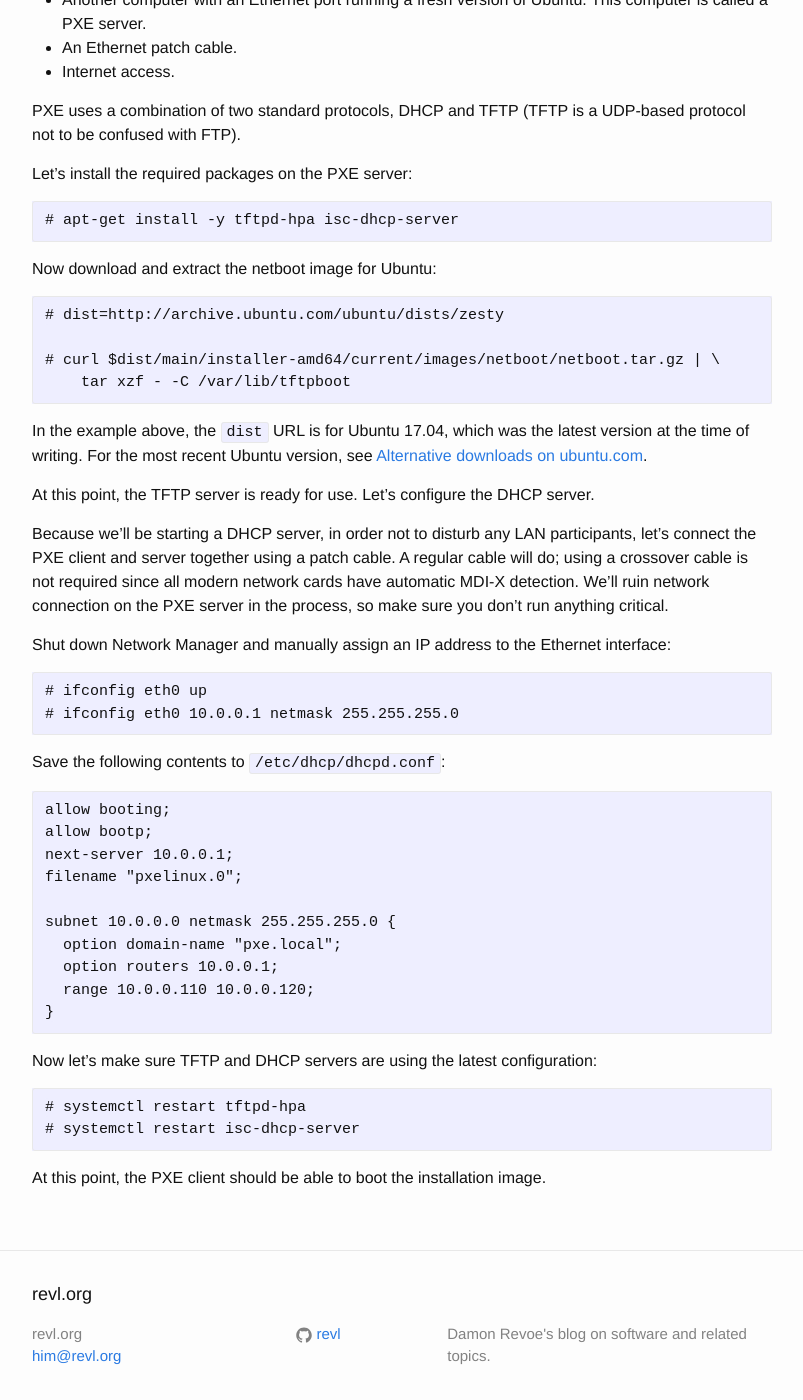
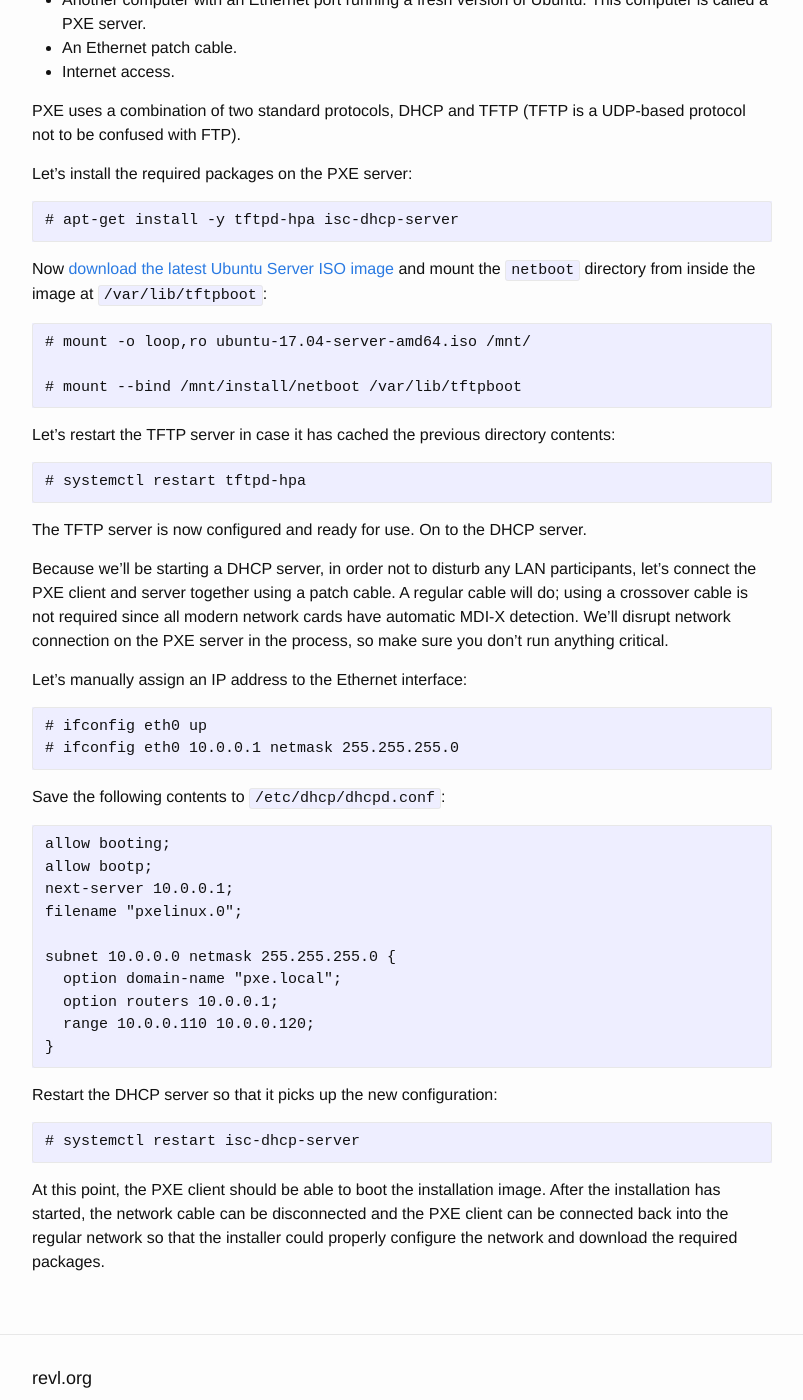
Before and after one commit to revl/revl.github.io, a Jekyll site: the page built from _posts/2017-04-19-pxe-boot.md, in a window 1280 px wide and 1400 px high, scrolled down 404 px. Shown: the whole window, without its empty margins (238-1041 px from the left). Built offline with Jekyll 4.4.1, drawn with Linux system fonts in a browser that asks for light colours; comment, search, counter and statistics services are not loaded.

Commit message:
Update the post about PXE boot

```diff
--- a/_posts/2017-04-19-pxe-boot.md
+++ b/_posts/2017-04-19-pxe-boot.md
@@ -23,30 +23,30 @@ Let's install the required packages on the PXE server:
 
     # apt-get install -y tftpd-hpa isc-dhcp-server
 
-Now download and extract the netboot image for Ubuntu:
+Now [download the latest Ubuntu Server ISO
+image](https://www.ubuntu.com/download/server) and mount the `netboot`
+directory from inside the image at `/var/lib/tftpboot`:
 
-    # dist=http://archive.ubuntu.com/ubuntu/dists/zesty
+    # mount -o loop,ro ubuntu-17.04-server-amd64.iso /mnt/
 
-    # curl $dist/main/installer-amd64/current/images/netboot/netboot.tar.gz | \
-        tar xzf - -C /var/lib/tftpboot
+    # mount --bind /mnt/install/netboot /var/lib/tftpboot
 
-In the example above, the `dist` URL is for Ubuntu 17.04, which
-was the latest version at the time of writing. For the most recent
-Ubuntu version, see [Alternative downloads on
-ubuntu.com](https://www.ubuntu.com/download/alternative-downloads).
+Let's restart the TFTP server in case it has cached the previous
+directory contents:
 
-At this point, the TFTP server is ready for use. Let's configure the
-DHCP server.
+    # systemctl restart tftpd-hpa
+
+The TFTP server is now configured and ready for use. On to the DHCP
+server.
 
 Because we'll be starting a DHCP server, in order not to disturb any LAN
 participants, let's connect the PXE client and server together using a
 patch cable. A regular cable will do; using a crossover cable is not
 required since all modern network cards have automatic MDI-X detection.
-We'll ruin network connection on the PXE server in the process, so make
-sure you don't run anything critical.
+We'll disrupt network connection on the PXE server in the process, so
+make sure you don't run anything critical.
 
-Shut down Network Manager and manually assign an IP address to the
-Ethernet interface:
+Let's manually assign an IP address to the Ethernet interface:
 
     # ifconfig eth0 up
     # ifconfig eth0 10.0.0.1 netmask 255.255.255.0
@@ -64,11 +64,12 @@ Save the following contents to `/etc/dhcp/dhcpd.conf`:
       range 10.0.0.110 10.0.0.120;
     }
 
-Now let's make sure TFTP and DHCP servers are using the latest
-configuration:
+Restart the DHCP server so that it picks up the new configuration:
 
-    # systemctl restart tftpd-hpa
     # systemctl restart isc-dhcp-server
 
 At this point, the PXE client should be able to boot the installation
-image.
+image. After the installation has started, the network cable can be
+disconnected and the PXE client can be connected back into the regular
+network so that the installer could properly configure the network and
+download the required packages.
```
